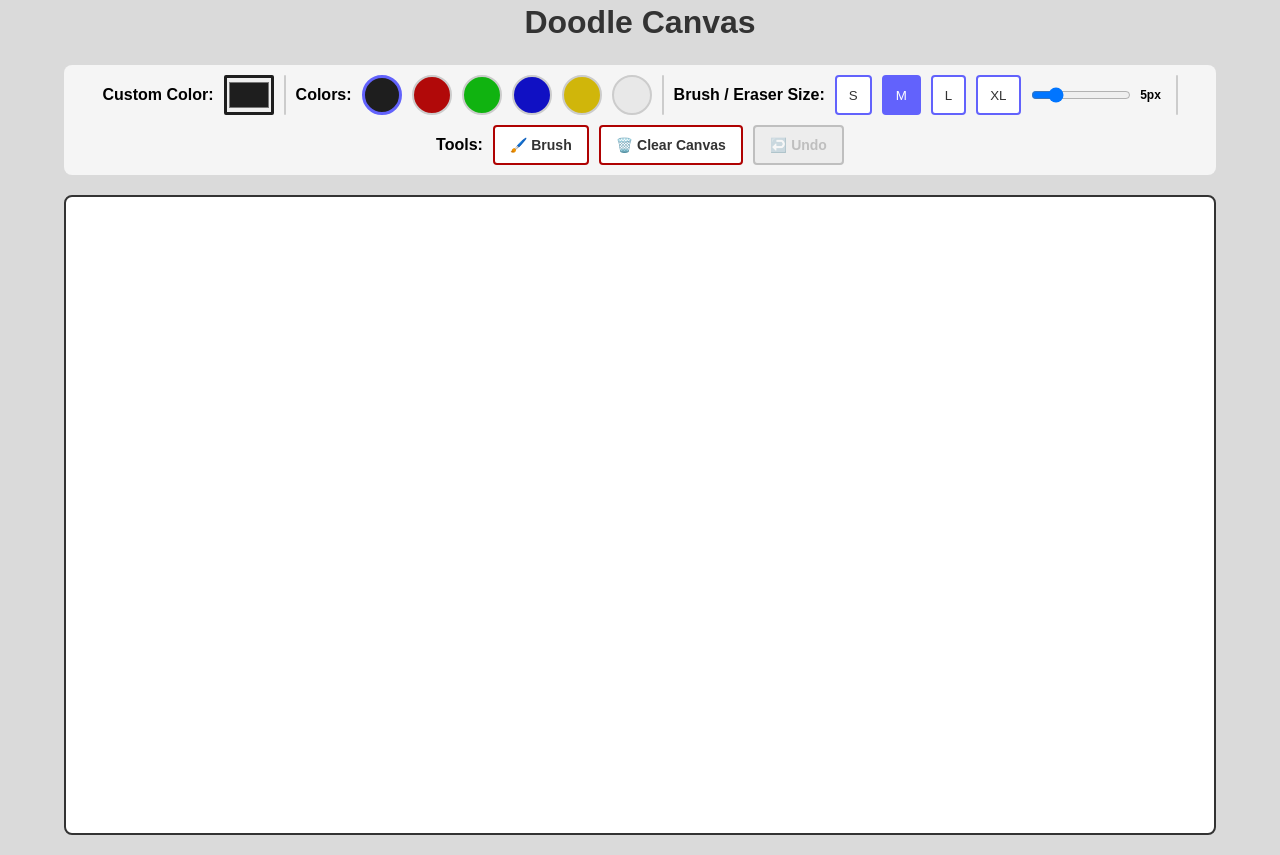
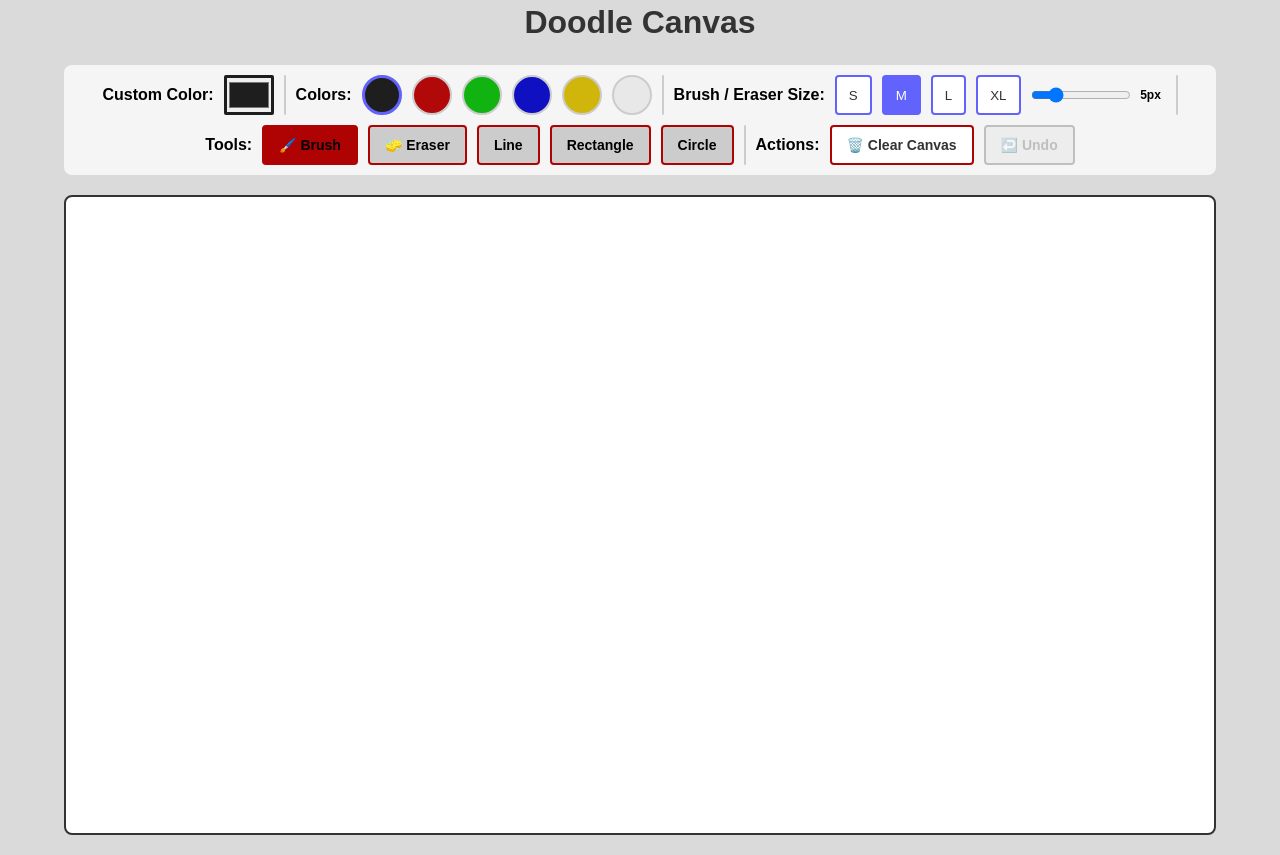
Before and after one commit to utk09-NCL/ghw-doodle-platform, a React (Vite) app: page / in a window 1280 px wide. Built offline with nearby package versions, Linux system fonts and the light colour scheme.

Commit message:
feat: Step 9: added shape tools - line, rectangle, circle

```diff
--- a/src/App.tsx
+++ b/src/App.tsx
@@ -1,12 +1,15 @@
 import { useRef, useState } from "react";
 import CanvasComponent, { type CanvasRef } from "./CanvasComponent";
 import ToolbarComponent from "./ToolbarComponent";
+
+export type ToolTypes = "brush" | "line" | "rectangle" | "circle";
 
 const App = () => {
   const [selectedColor, setSelectedColor] = useState("#1e1e1e");
   const [brushSize, setBrushSize] = useState(5);
   const [isErasing, setIsErasing] = useState(false);
   const [canUndoState, setCanUndoState] = useState(false);
+  const [currentTool, setCurrentTool] = useState<ToolTypes>("brush");
   const canvasRef = useRef<CanvasRef>(null);
 
   const handleColorChange = (color: string) => {
@@ -19,6 +22,13 @@
 
   const handleEraserToggle = (erasing: boolean) => {
     setIsErasing(erasing);
+  };
+
+  const handleToolChange = (tool: ToolTypes) => {
+    setCurrentTool(tool);
+    if (tool !== "brush") {
+      setIsErasing(false);
+    }
   };
 
   const handleClearCanvas = () => {
@@ -63,6 +73,8 @@
         onClearCanvas={handleClearCanvas}
         onUndo={handleUndo}
         canUndo={canUndoState}
+        currentTool={currentTool}
+        onToolChange={handleToolChange}
       />
       <CanvasComponent
         ref={canvasRef}
@@ -70,6 +82,7 @@
         brushSize={brushSize}
         isErasing={isErasing}
         onUpdateUndoState={handleUpdateUndoState}
+        currentTool={currentTool}
       />
     </main>
   );
--- a/src/CanvasComponent.tsx
+++ b/src/CanvasComponent.tsx
@@ -5,6 +5,7 @@
   useRef,
   useState,
 } from "react";
+import type { ToolTypes } from "./App";
 
 export type CanvasRef = {
   clearCanvas: () => void;
@@ -17,6 +18,7 @@
   brushSize: number;
   isErasing: boolean;
   ref: React.RefObject<CanvasRef | null>;
+  currentTool: ToolTypes;
   onUpdateUndoState: () => void;
 };
 
@@ -24,6 +26,7 @@
   selectedColor,
   brushSize,
   isErasing,
+  currentTool,
   onUpdateUndoState,
   ref,
 }: CanvasProps) => {
@@ -39,6 +42,12 @@
     history: [],
     currentIndex: -1,
   });
+  const [startPoint, setStartPoint] = useState<{ x: number; y: number } | null>(
+    null
+  );
+  const [previewCanvas, setPreviewCanvas] = useState<HTMLCanvasElement | null>(
+    null
+  );
 
   const maxHistorySize = 20; // Limit history to save
 
@@ -56,6 +65,12 @@
         ctx.lineWidth = 5; // default stroke width
         setCanvasContext(ctx);
       }
+
+      // Create a preview canvas
+      const preview = document.createElement("canvas");
+      preview.width = canvas.width;
+      preview.height = canvas.height;
+      setPreviewCanvas(preview);
     }
   }, []);
 
@@ -132,6 +147,46 @@
     }
   }, [selectedColor, brushSize, isErasing, canvasContext]);
 
+  const drawLine = (
+    ctx: CanvasRenderingContext2D,
+    startX: number,
+    startY: number,
+    endX: number,
+    endY: number
+  ) => {
+    ctx.beginPath();
+    ctx.moveTo(startX, startY);
+    ctx.lineTo(endX, endY);
+    ctx.stroke();
+  };
+  const drawRectangle = (
+    ctx: CanvasRenderingContext2D,
+    startX: number,
+    startY: number,
+    endX: number,
+    endY: number
+  ) => {
+    const width = endX - startX;
+    const height = endY - endX;
+    ctx.beginPath();
+    ctx.rect(startX, startY, width, height);
+    ctx.stroke();
+  };
+  const drawCircle = (
+    ctx: CanvasRenderingContext2D,
+    startX: number,
+    startY: number,
+    endX: number,
+    endY: number
+  ) => {
+    const radius = Math.sqrt(
+      Math.pow(endX - startX, 2) + Math.pow(endY - startY, 2)
+    );
+    ctx.beginPath();
+    ctx.arc(startX, startY, radius, 0, 2 * Math.PI);
+    ctx.stroke();
+  };
+
   const getMouseCoordinates = (event: React.MouseEvent<HTMLCanvasElement>) => {
     const canvas = canvasRef.current;
     if (!canvas) {
@@ -153,9 +208,28 @@
 
     const { x, y } = getMouseCoordinates(event);
 
+    if (currentTool === "brush") {
       canvasContext.beginPath();
       canvasContext.moveTo(x, y);
       setIsDrawing(true);
+    } else {
+      setStartPoint({ x, y });
+      setIsDrawing(true);
+      if (canvasRef.current && previewCanvas) {
+        const canvas = canvasRef.current;
+        const currentImageData = canvasContext.getImageData(
+          0,
+          0,
+          canvas.width,
+          canvas.height
+        );
+        const previewCtx = previewCanvas.getContext("2d");
+        if (previewCtx) {
+          previewCtx.clearRect(0, 0, previewCanvas.width, previewCanvas.height);
+          previewCtx.putImageData(currentImageData, 0, 0);
+        }
+      }
+    }
   };
 
   const draw = (event: React.MouseEvent<HTMLCanvasElement>) => {
@@ -163,15 +237,86 @@
 
     const { x, y } = getMouseCoordinates(event);
 
+    if (currentTool === "brush") {
       canvasContext.lineTo(x, y);
       canvasContext.stroke(); // draw a line
+    } else if (startPoint) {
+      if (!canvasRef.current || !previewCanvas) return;
+
+      const canvas = canvasRef.current;
+      const previewCtx = previewCanvas.getContext("2d");
+      if (!previewCtx) return;
+
+      const originalImageData = previewCtx.getImageData(
+        0,
+        0,
+        previewCanvas.width,
+        previewCanvas.height
+      );
+      canvasContext.clearRect(0, 0, canvas.width, canvas.height);
+      canvasContext.putImageData(originalImageData, 0, 0);
+
+      const originalStrokeStyle = canvasContext.strokeStyle;
+      const originalLineWidth = canvasContext.lineWidth;
+      const originalCompositeOperation = canvasContext.globalCompositeOperation;
+
+      canvasContext.globalAlpha = 0.7;
+
+      switch (currentTool) {
+        case "line":
+          drawLine(canvasContext, startPoint.x, startPoint.y, x, y);
+          break;
+        case "rectangle":
+          drawRectangle(canvasContext, startPoint.x, startPoint.y, x, y);
+          break;
+        case "circle":
+          drawCircle(canvasContext, startPoint.x, startPoint.y, x, y);
+          break;
+      }
+
+      canvasContext.globalAlpha = 1.0;
+      canvasContext.strokeStyle = originalStrokeStyle;
+      canvasContext.lineWidth = originalLineWidth;
+      canvasContext.globalCompositeOperation = originalCompositeOperation;
+    }
   };
 
-  const stopDrawing = () => {
+  const stopDrawing = (event?: React.MouseEvent<HTMLCanvasElement>) => {
     if (!canvasContext) return;
 
     if (isDrawing) {
+      if (currentTool === "brush") {
         canvasContext.closePath(); // close the current drawing path
+      } else if (startPoint && event) {
+        const { x, y } = getMouseCoordinates(event);
+
+        if (canvasRef.current && previewCanvas) {
+          const canvas = canvasRef.current;
+          const previewCtx = previewCanvas.getContext("2d");
+          if (previewCtx) {
+            const originalImageData = previewCtx.getImageData(
+              0,
+              0,
+              previewCanvas.width,
+              previewCanvas.height
+            );
+            canvasContext.clearRect(0, 0, canvas.width, canvas.height);
+            canvasContext.putImageData(originalImageData, 0, 0);
+          }
+        }
+        switch (currentTool) {
+          case "line":
+            drawLine(canvasContext, startPoint.x, startPoint.y, x, y);
+            break;
+          case "rectangle":
+            drawRectangle(canvasContext, startPoint.x, startPoint.y, x, y);
+            break;
+          case "circle":
+            drawCircle(canvasContext, startPoint.x, startPoint.y, x, y);
+            break;
+        }
+        setStartPoint(null);
+      }
       setIsDrawing(false);
       saveCanvasState(); // save canvas state when we stop drawing
     }
--- a/src/ToolbarComponent.tsx
+++ b/src/ToolbarComponent.tsx
@@ -1,4 +1,5 @@
 import type React from "react";
+import type { ToolTypes } from "./App";
 
 const PREDEFINED_COLORS = [
   "#1e1e1e",
@@ -26,6 +27,8 @@
   onClearCanvas: () => void;
   canUndo: boolean;
   onUndo: () => void;
+  currentTool: ToolTypes;
+  onToolChange: (tool: ToolTypes) => void;
 }
 
 const ToolbarComponent: React.FC<ToolbarProps> = ({
@@ -38,6 +41,8 @@
   onClearCanvas,
   canUndo,
   onUndo,
+  currentTool,
+  onToolChange,
 }) => {
   return (
     <div
@@ -171,33 +176,126 @@
         }}
       />
 
-      {/* Eraser / Clear Canvas Tool */}
+      {/* Drawing Tools */}
       <div style={{ display: "flex", alignItems: "center", gap: "10px" }}>
         <label style={{ fontWeight: "bold", alignSelf: "center" }}>
           Tools:
         </label>
-        {/* Eraser / Brush switch button */}
+        {/* Brush button */}
         <button
           style={{
             padding: "10px 15px",
-            backgroundColor: isErasing ? "#af0202" : "#fff",
-            color: isErasing ? "#fff" : "#333",
             border: "2px solid #af0202",
+            backgroundColor:
+              currentTool === "brush" && !isErasing ? "#af0202" : "#ccc",
+            borderRadius: "4px",
+            cursor: "pointer",
+            fontSize: "14px",
+            fontWeight: "bold",
+          }}
+          onClick={() => {
+            onToolChange("brush");
+            onEraserToggle(false);
+          }}
+          title="Pencil/Brush tool"
+        >
+          🖌️ Brush
+        </button>
+
+        {/* Eraser button */}
+        <button
+          style={{
+            padding: "10px 15px",
+            border: "2px solid #af0202",
+            backgroundColor: isErasing ? "#af0202" : "#ccc",
             borderRadius: "4px",
             cursor: "pointer",
             fontSize: "14px",
             fontWeight: "bold",
           }}
           onClick={() => onEraserToggle(!isErasing)}
-          title={
-            isErasing
-              ? "Currently Eraser, Switch to Brush"
-              : "Currently Brush, Switch to Eraser"
-          }
+          title="Eraser"
         >
-          {isErasing ? "🧽 Eraser" : "🖌️ Brush"}
+          🧽 Eraser
         </button>
 
+        {/* Line button */}
+        <button
+          style={{
+            padding: "10px 15px",
+            border: "2px solid #af0202",
+            backgroundColor:
+              currentTool === "line" && !isErasing ? "#af0202" : "#ccc",
+            borderRadius: "4px",
+            cursor: "pointer",
+            fontSize: "14px",
+            fontWeight: "bold",
+          }}
+          onClick={() => {
+            onToolChange("line");
+            onEraserToggle(false);
+          }}
+          title="Draw straight line"
+        >
+          Line
+        </button>
+
+        {/* Rectangle button */}
+        <button
+          style={{
+            padding: "10px 15px",
+            border: "2px solid #af0202",
+            backgroundColor:
+              currentTool === "rectangle" && !isErasing ? "#af0202" : "#ccc",
+            borderRadius: "4px",
+            cursor: "pointer",
+            fontSize: "14px",
+            fontWeight: "bold",
+          }}
+          onClick={() => {
+            onToolChange("rectangle");
+            onEraserToggle(false);
+          }}
+          title="Draw rectangle"
+        >
+          Rectangle
+        </button>
+
+        {/* Circle button */}
+        <button
+          style={{
+            padding: "10px 15px",
+            border: "2px solid #af0202",
+            backgroundColor:
+              currentTool === "circle" && !isErasing ? "#af0202" : "#ccc",
+            borderRadius: "4px",
+            cursor: "pointer",
+            fontSize: "14px",
+            fontWeight: "bold",
+          }}
+          onClick={() => {
+            onToolChange("circle");
+            onEraserToggle(false);
+          }}
+        >
+          Circle
+        </button>
+      </div>
+
+      {/* Separator */}
+      <div
+        style={{
+          width: "2px",
+          height: "40px",
+          backgroundColor: "#ccc",
+          borderRadius: "4px",
+        }}
+      />
+
+      <div style={{ display: "flex", alignItems: "center", gap: "10px" }}>
+        <label style={{ fontWeight: "bold", alignSelf: "center" }}>
+          Actions:
+        </label>
         {/* Clear Canvas Button */}
         <button
           style={{
```
Lines whose indentation alone changed are shown as unchanged.
